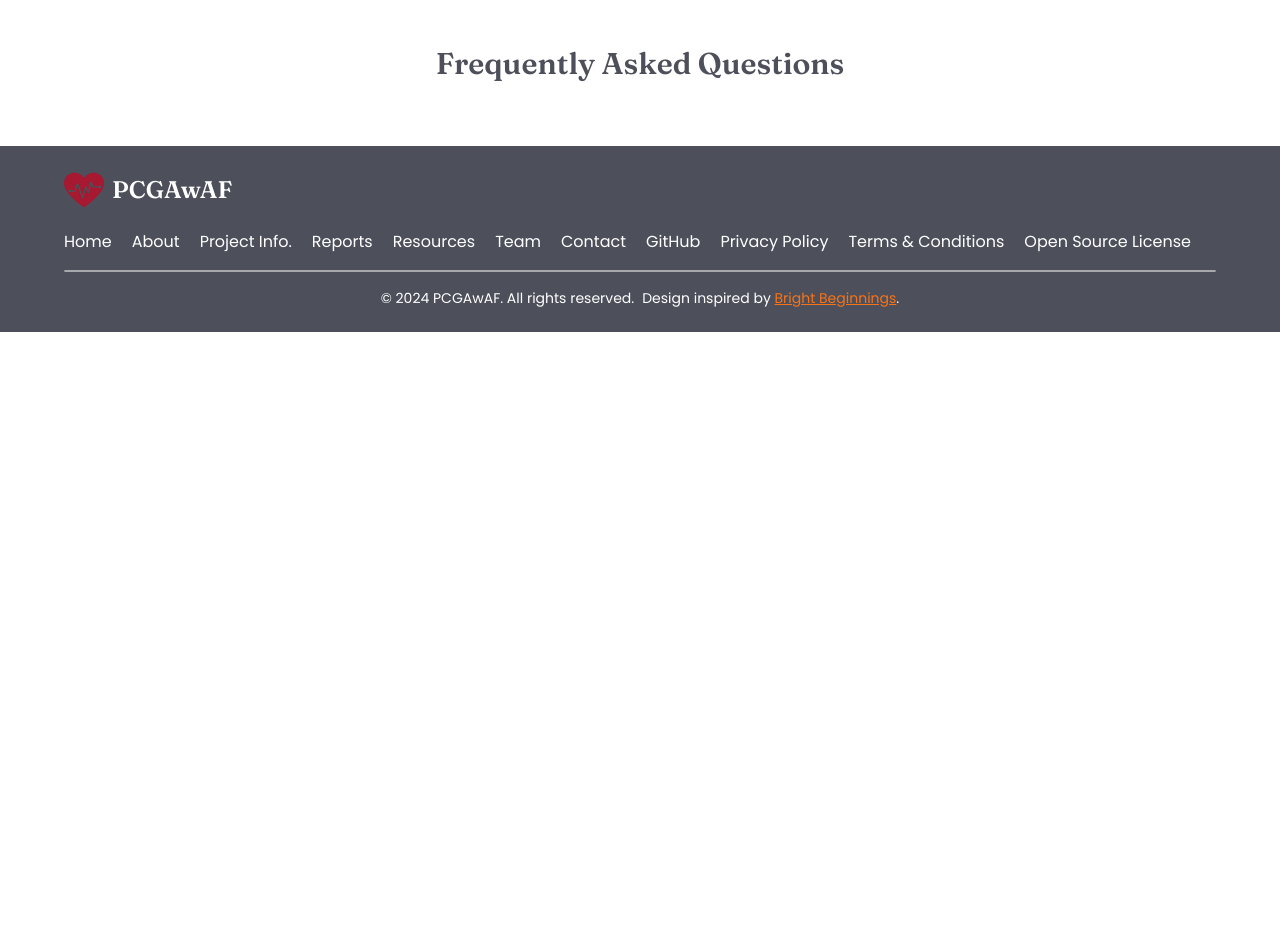
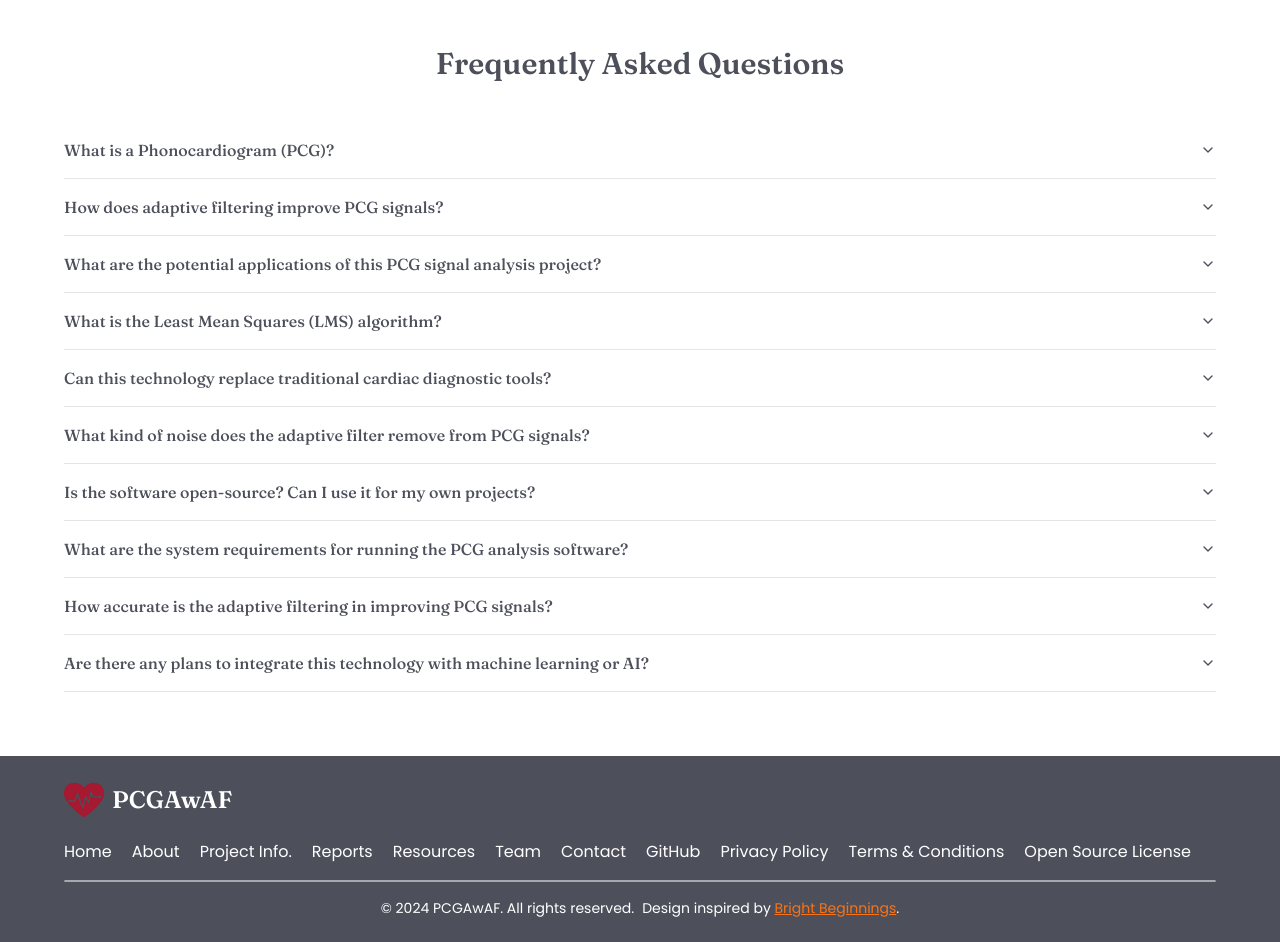
Before and after one commit to kunalkeshan/PCG-Signal-Analysis-With-Adaptive-Filtering, a Next.js app in the folder client/: page /contact in a window 1280 px wide. Shown: the part 1660-2602 px from the top of the page. Before the commit the page ends 1992 px from the top, so only its background shows below. Built offline with nearby package versions, Linux system fonts and the light colour scheme.

Commit message:
Contact Page - FAQs Section (#35)
* chore: added faq content

* chore: map out faq content

```diff
--- a/client/components/contact/faqs.tsx
+++ b/client/components/contact/faqs.tsx
@@ -1,11 +1,79 @@
 import React from 'react';
+import {
+	Accordion,
+	AccordionContent,
+	AccordionItem,
+	AccordionTrigger,
+} from '@/components/ui/accordion';
 
 const FAQs = () => {
+	const faqContent = [
+		{
+			question: 'What is a Phonocardiogram (PCG)?',
+			answer: 'A Phonocardiogram (PCG) is a graphical representation of the sounds made by the heart during a cardiac cycle. It records the acoustic signals produced by the mechanical activity of the heart, including valve closures and blood flow, using a digital stethoscope or similar device.',
+		},
+		{
+			question: 'How does adaptive filtering improve PCG signals?',
+			answer: 'Adaptive filtering improves PCG signals by dynamically adjusting filter parameters to reduce noise and enhance the desired heart sound components. This technique can adapt to varying noise conditions and patient-specific characteristics, potentially providing clearer and more informative heart sound recordings compared to traditional fixed filtering methods.',
+		},
+		{
+			question:
+				'What are the potential applications of this PCG signal analysis project?',
+			answer: 'The potential applications of this project include: 1) Enhancing telemedicine capabilities for remote cardiac assessments, 2) Improving the accuracy of wearable health devices that monitor heart sounds, 3) Assisting in clinical diagnostics by providing clearer heart sound recordings, and 4) Potentially aiding in the early detection of cardiac abnormalities through improved signal quality.',
+		},
+		{
+			question: 'What is the Least Mean Squares (LMS) algorithm?',
+			answer: 'The Least Mean Squares (LMS) algorithm is an adaptive filtering technique used in our project. It works by iteratively adjusting filter coefficients to minimize the mean square error between the desired signal and the filter output. LMS is computationally efficient and can adapt to changing signal characteristics, making it suitable for real-time PCG signal processing.',
+		},
+		{
+			question:
+				'Can this technology replace traditional cardiac diagnostic tools?',
+			answer: 'While our PCG signal analysis technology shows promise in enhancing heart sound clarity, it is not intended to replace traditional cardiac diagnostic tools. Rather, it aims to complement existing methods by providing improved signal quality for auscultation and potentially enabling more accurate digital analysis of heart sounds. Always consult with healthcare professionals for proper cardiac diagnostics and interpretation.',
+		},
+		{
+			question:
+				'What kind of noise does the adaptive filter remove from PCG signals?',
+			answer: 'Our adaptive filtering approach is designed to remove various types of noise from PCG signals, including: 1) Environmental noise (e.g., room sounds, equipment hum), 2) Physiological noise (e.g., breath sounds, muscle artifacts), 3) Motion artifacts from patient movement, and 4) Baseline wander and low-frequency disturbances. The adaptive nature of the filter allows it to adjust to different noise characteristics in real-time.',
+		},
+		{
+			question:
+				'Is the software open-source? Can I use it for my own projects?',
+			answer: 'Currently, our PCG signal analysis software is a research project and not open-source. However, we have provided code snippets of basic LMS filter implementations in MATLAB and Python, which you can use as a starting point for your own projects. We are considering open-sourcing parts of our work in the future, so stay tuned for updates.',
+		},
+		{
+			question:
+				'What are the system requirements for running the PCG analysis software?',
+			answer: 'The exact system requirements depend on the specific implementation and the scale of data being processed. Generally, our software can run on standard modern computers with a multi-core CPU and at least 8GB of RAM. For real-time processing of high-resolution PCG signals, a more powerful system may be beneficial. The software is currently developed and tested on Windows and Linux operating systems.',
+		},
+		{
+			question:
+				'How accurate is the adaptive filtering in improving PCG signals?',
+			answer: "The accuracy of our adaptive filtering approach can vary depending on the quality of the input signal and the nature of the noise. In our tests, we've observed an average Signal-to-Noise Ratio (SNR) improvement of 8.5 dB. However, it's important to note that the effectiveness can differ for each specific case. We're continuously working on improving the algorithm's performance and robustness across a wide range of scenarios.",
+		},
+		{
+			question:
+				'Are there any plans to integrate this technology with machine learning or AI?',
+			answer: "Yes, integrating machine learning and AI techniques is part of our future plans. We're exploring the use of neural networks to automatically adjust filter parameters based on input signal characteristics. We're also investigating the potential of using deep learning for feature extraction and classification of heart sounds, which could enhance the diagnostic capabilities of our system.",
+		},
+	];
+
 	return (
 		<section className='w-full max-w-screen-xl mx-auto p-6 md:p-16'>
 			<h2 className='font-heading font-semibold text-3xl text-center'>
 				Frequently Asked Questions
 			</h2>
+			<Accordion type='single' collapsible className='mt-10'>
+				{faqContent.map((item, index) => (
+					<AccordionItem
+						key={`faq-item-${index}`}
+						value={item.question}
+						className='border-b'
+					>
+						<AccordionTrigger>{item.question}</AccordionTrigger>
+						<AccordionContent>{item.answer}</AccordionContent>
+					</AccordionItem>
+				))}
+			</Accordion>
 		</section>
 	);
 };
```
